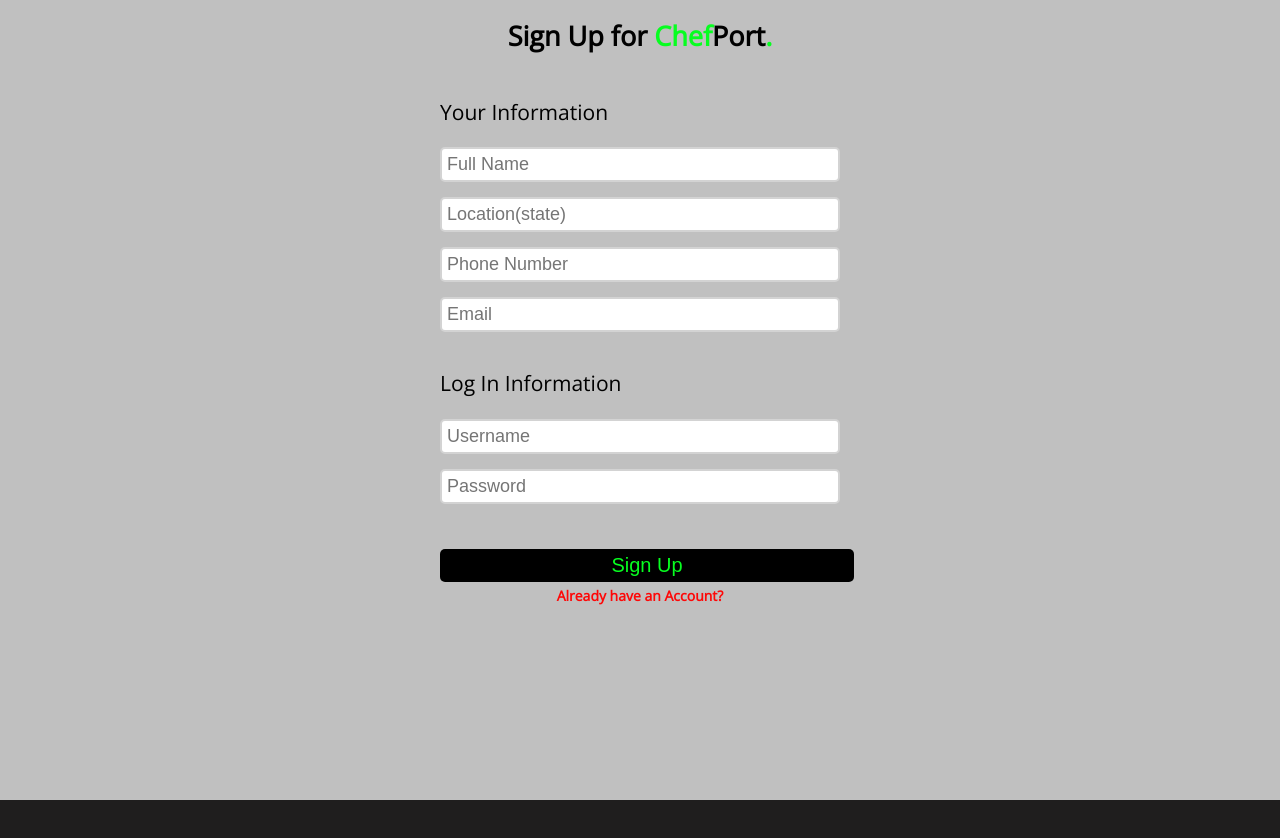
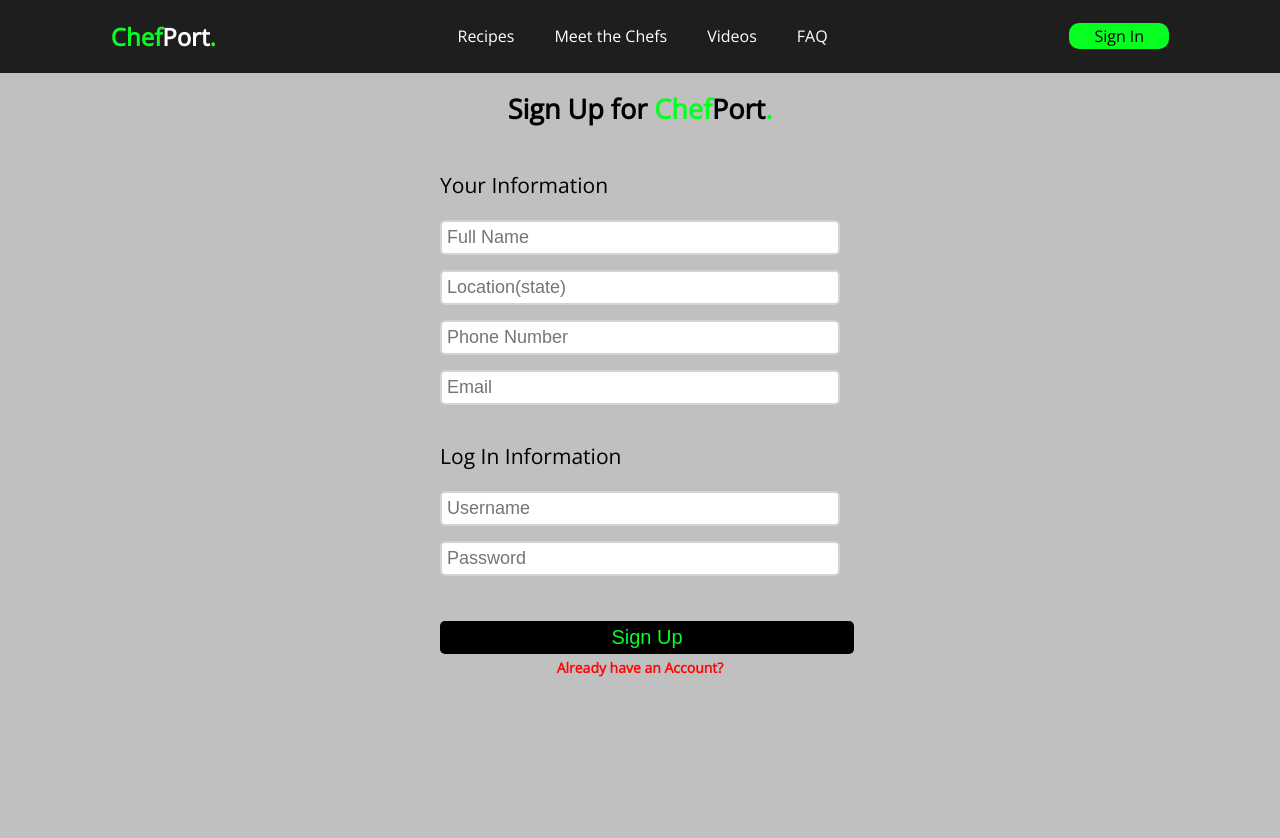
Before and after one commit to bschatzj/chefstuff, a React (Create React App) app: page / in a window 1280 px wide. Shown: the top 838 px of the page. Before the commit the page ends 800 px from the top, so only its background shows below. Built offline with nearby package versions, Linux system fonts and the light colour scheme.

Commit message:
added basic nav and created components

```diff
--- a/src/App.js
+++ b/src/App.js
@@ -12,9 +12,12 @@
 import EditInfo from "./components/EditInfo";
 
 import PrivateRoute from "./components/PrivateRoute";
+import Nav from "./components/Nav";
+
 function App() {
   return (
     <div className="App">
+      <Nav />
       <Route exact path="/" component={CreateAccount} />
       <Route exact path="/login" component={Login} />
       <Route path="/add-recipe" component={CreateRecipe} />
--- /dev/null
+++ b/src/components/Nav.js
@@ -0,0 +1,31 @@
+import React from "react";
+import { Link } from "react-router-dom";
+
+const Nav = () => {
+  return (
+    <nav>
+      <h1>
+        <Link to="/"><span>Chef</span>Port<span>.</span></Link>
+      </h1>
+     <div>
+        <div>
+          <Link to="/">Recipes</Link>
+        </div>
+        <div>
+          <Link to="/chefdashboard">Meet the Chefs</Link>
+        </div>
+        <div>
+          <Link to="/">Videos</Link>
+        </div>
+        <div>
+          <Link to="/">FAQ</Link>
+        </div>
+     </div>
+      <div className="sign-in-nav-button">
+        <Link to="/login">Sign In</Link>
+      </div>
+    </nav>
+  );
+};
+
+export default Nav;
--- a/src/styles.scss
+++ b/src/styles.scss
@@ -447,3 +447,38 @@
     margin-top: 3%;
   }
 }
+
+/* Jacob Bremer Styles */
+
+/* Nav */
+
+nav {
+  display: flex;
+  justify-content: space-around;
+  align-items: center;
+  div {
+    display: flex;
+    justify-content: space-around;
+    div {
+      margin: 0 20px;
+    }
+  }
+  h1 {
+    font-size: 150%;
+    span {
+      color: #07fe20;
+    }
+  }
+  a {
+    color: white;
+    text-decoration: none;
+  }
+  .sign-in-nav-button {
+    padding: 2px 25px;
+    background-color: #07fe20;
+    border-radius: 10px;
+    a {
+      color: black;
+    }
+  }
+}
```
Also changed, not shown: src/components/ChefRecipe.js (added), src/components/GuestRecipe.js (added), 1 other file (tests, documents, lock files or other folders).
